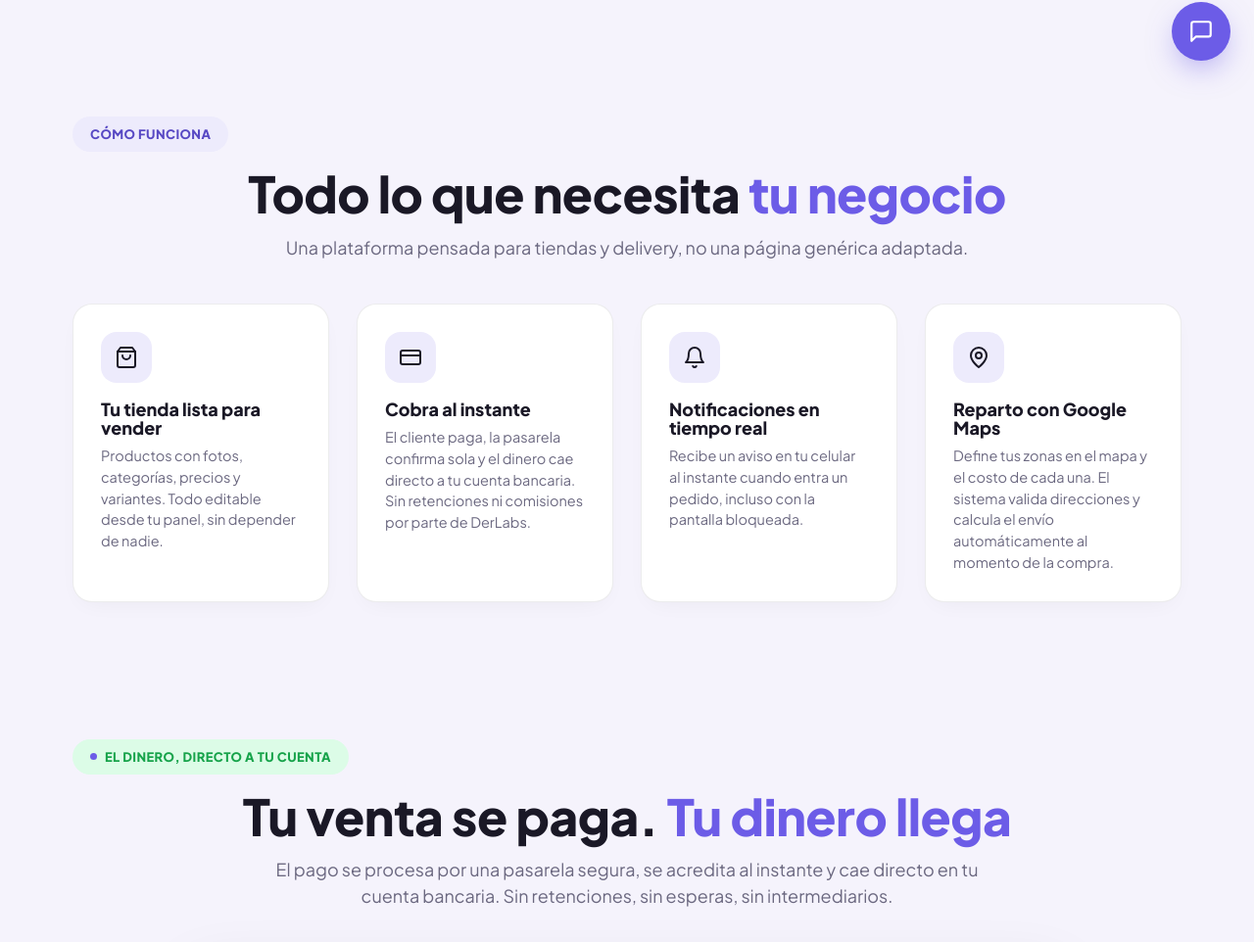
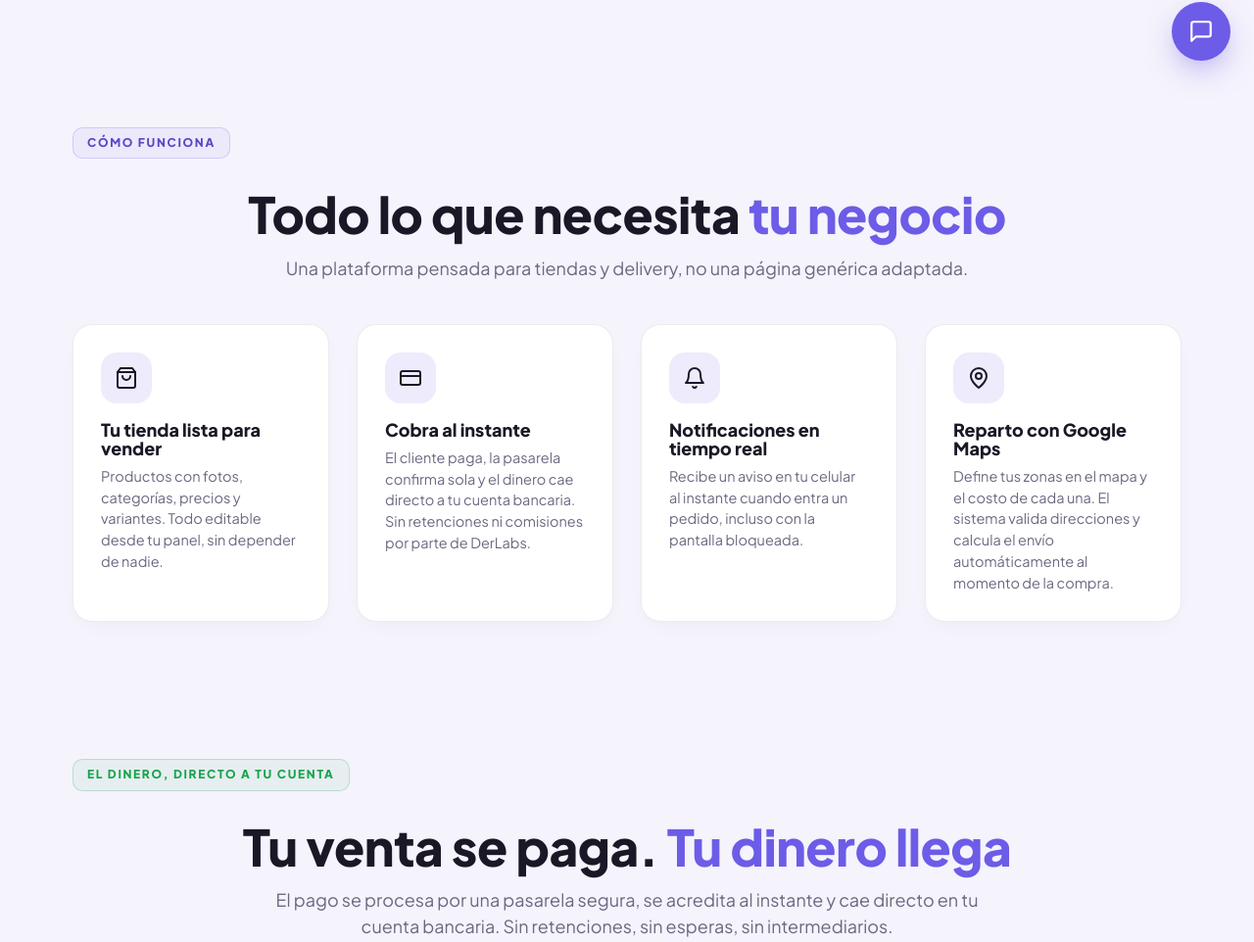
Before and after one commit to frenetk/Derlabs, a website: page landing.html in a window 1280 px wide. Shown: the part 714-1676 px from the top of the page at 98% size. Drawn offline with Linux system fonts and the light colour scheme; no server answers.

Commit message:
Landing: chip de marca (radio 10px, tinte del color) en todos los badges

```diff
--- a/landing.html
+++ b/landing.html
@@ -67,15 +67,30 @@ img{max-width:100%;display:block}
 button{font-family:inherit;cursor:pointer;border:none}
 .wrap{max-width:1180px;margin:0 auto;padding:0 24px}
 
-/* ── Badge tipo píldora con punto ── */
+/* ── Chip de marca — "cajita" sí, píldora de Claude no.
+   Diseño propio que funciona en los 2 contextos del landing (fondo
+   lila del body Y dentro de tarjetas blancas):
+   - Fondo tenue del color de marca (se ve como cajita en cualquier lado).
+   - Borde fino del mismo color (da estructura, no depende del fondo).
+   - Radio 10px (Claude usa 999px — la forma de esquina ya es distinta).
+   - Sin puntito, sin sombra dura, sin degradados.
+   Mismo componente para morado y verde, solo cambia el color. */
 .badge{
-  display:inline-flex;align-items:center;gap:8px;
-  background:var(--morado-suave);color:var(--morado-dark);
-  font-weight:800;font-size:13px;letter-spacing:.4px;text-transform:uppercase;
-  padding:10px 18px;border-radius:999px;
+  display:inline-flex;align-items:center;
+  background:rgba(108,92,231,.06);
+  color:var(--morado-dark);
+  border:1px solid rgba(108,92,231,.22);
+  font-weight:800;font-size:12px;letter-spacing:.14em;text-transform:uppercase;
+  padding:8px 14px;border-radius:10px;
+  margin-bottom:14px;
+  line-height:1.2;
 }
-.badge .punto{width:7px;height:7px;border-radius:50%;background:var(--morado)}
-.badge.verde{background:var(--verde-suave);color:var(--verde)}
+.badge .punto{display:none}
+.badge.verde{
+  background:rgba(22,163,74,.06);
+  color:var(--verde);
+  border-color:rgba(22,163,74,.22);
+}
 
 /* ── Header ── */
 header.nav{
```
